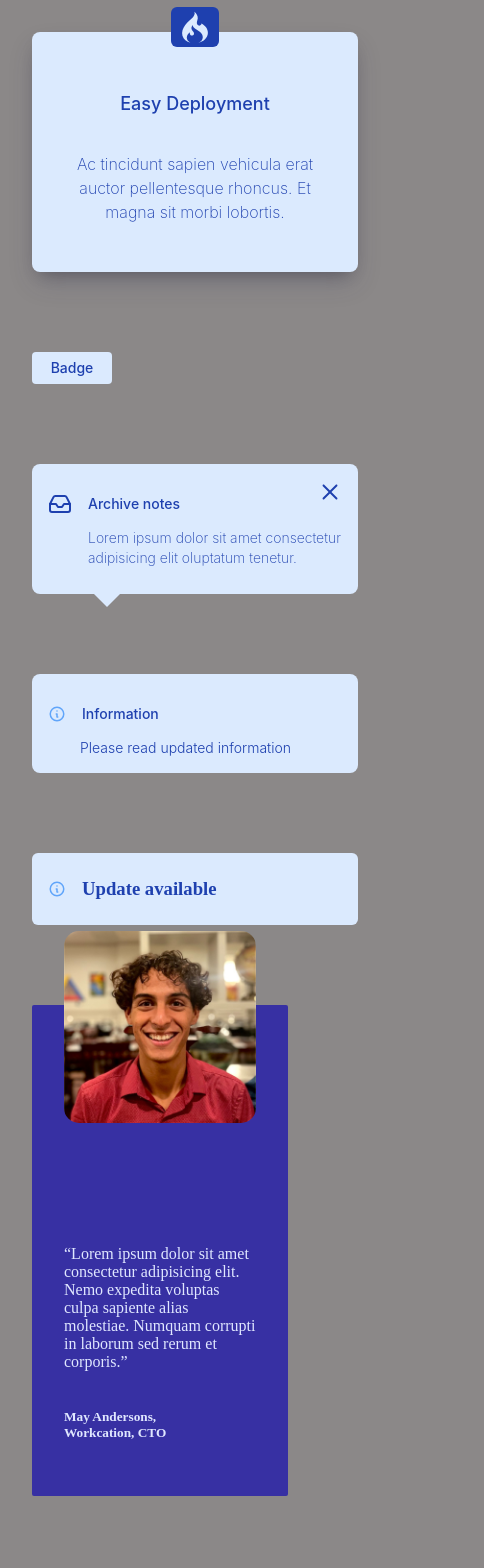
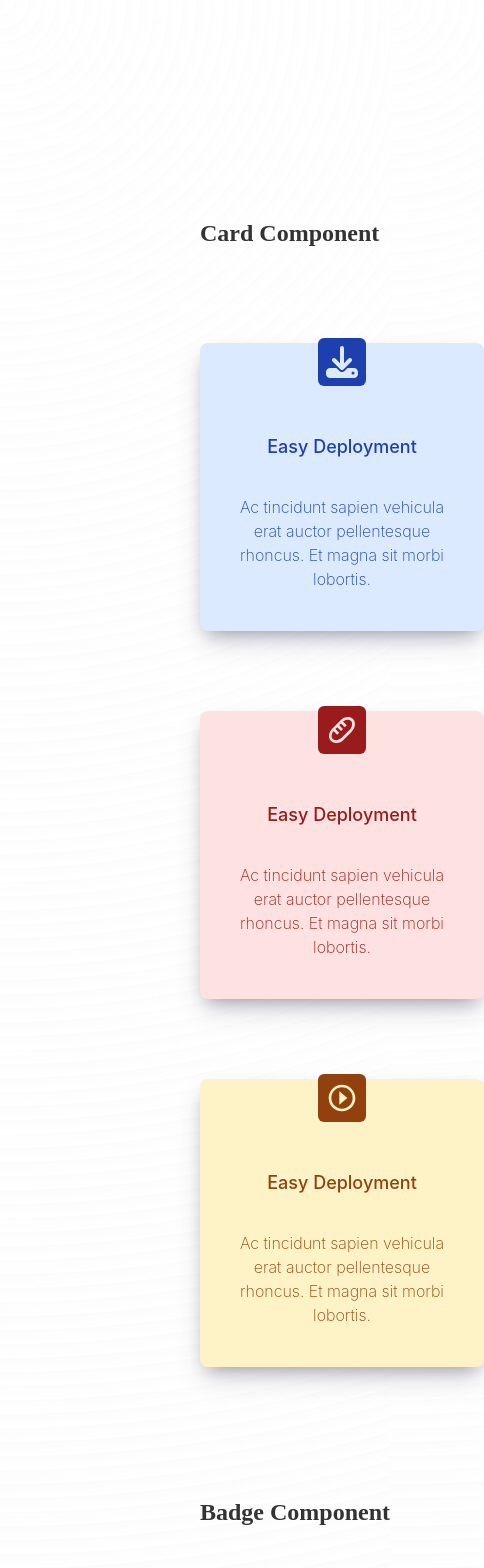
Before and after one commit to mlgknight/React-components-library, a React (Vite) app: page / in a window 390 px wide. Shown: the top 1568 px of the page, 484 px wide, since content can reach past the window. Before the commit the page ends 1528 px from the top, so only its background shows below. Built offline with nearby package versions, Linux system fonts and the light colour scheme.

Commit message:
updated background, added mobile support for the page, put each component into a container, added many copies of a component to showcase different options, css clean up

```diff
--- a/src/App.css
+++ b/src/App.css
@@ -1,7 +1,10 @@
 body {
-	background-color: rgb(139, 136, 136);
-	padding: 1.5rem;
+	padding: 10rem;
+	background-color: #ffffff;
+	opacity: 1;
+	background-image:  repeating-radial-gradient( circle at 0 0, transparent 0, #ffffff 14px ), repeating-linear-gradient( #f9f9f955, #f9f9f9 );
 }
+
 
 .container {
 	display: flex;
@@ -9,5 +12,5 @@ body {
 	flex-direction: row;
 	align-content: left;
 	justify-content: left;
-	gap: 5rem;
+	gap: 3rem;
 }
--- a/src/App.tsx
+++ b/src/App.tsx
@@ -5,13 +5,14 @@ import Toast from './Components/Toast';
 import Banner from './Components/Banner';
 import Testimonials from './Components/Testimonials';
 import { FcHome } from 'react-icons/fc';
-import testimg from '../src/assets/testimg.jpg';
-
-
-import { DiCodeigniter } from 'react-icons/di';
-
+import { FaDownload } from 'react-icons/fa6';
 import './App.css';
 import { colorSelection, colorType, variantType } from './types/definitions';
+import testimg from '../src/assets/testimg.jpg';
+import { BiBell } from 'react-icons/bi';
+import { BiAnchor } from 'react-icons/bi';
+import { BiBaguette } from 'react-icons/bi';
+import { BiCaretRightCircle } from 'react-icons/bi';
 
 function App() {
 	// Card props
@@ -19,9 +20,25 @@ function App() {
 		onClick: () => console.log('Card clicked'),
 		header_text: 'Easy Deployment',
 		className: '',
-		icon: <DiCodeigniter />,
+		icon: <FaDownload />,
 		cardColor: 'blue' as colorSelection,
 		iconColor: 'blue' as colorSelection,
+	};
+	const cardPropsTwo = {
+		onClick: () => console.log('Card clicked'),
+		header_text: 'Easy Deployment',
+		className: '',
+		icon: <BiBaguette />,
+		cardColor: 'red' as colorSelection,
+		iconColor: 'red' as colorSelection,
+	};
+	const cardPropsThree = {
+		onClick: () => console.log('Card clicked'),
+		header_text: 'Easy Deployment',
+		className: '',
+		icon: <BiCaretRightCircle />,
+		cardColor: 'yellow' as colorSelection,
+		iconColor: 'yellow' as colorSelection,
 	};
 
 	// Button props
@@ -30,17 +47,58 @@ function App() {
 		color: 'blue' as colorSelection,
 		colorType: 'light' as colorType,
 	};
+	const badgePropsTwo = {
+		variant: 'info' as variantType,
+		color: 'indigo' as colorSelection,
+		colorType: 'dark' as colorType,
+	};
+	const badgePropsThree = {
+		variant: 'info' as variantType,
+		color: 'red' as colorSelection,
+		colorType: 'dark' as colorType,
+	};
 
 	// Tooltip props
 	const toolTipProps = {
 		header_text: 'Archive notes',
+		color: 'gray' as colorSelection,
+		colorType: 'light' as colorType,
+	};
+	const toolTipPropsTwo = {
+		header_text: 'Archive notes',
+		color: 'gray' as colorSelection,
+		colorType: 'dark' as colorType,
+	};
+	const toolTipPropsThree = {
+		header_text: 'Archive notes',
 		color: 'blue' as colorSelection,
 		colorType: 'light' as colorType,
+	};
+	const toolTipPropsFour = {
+		header_text: 'Archive notes',
+		color: 'blue' as colorSelection,
+		colorType: 'dark' as colorType,
+	};
+	const toolTipPropsFive = {
+		header_text: 'Archive notes',
+		color: 'pink' as colorSelection,
+		colorType: 'light' as colorType,
+	};
+	const toolTipPropsSix = {
+		header_text: 'Archive notes',
+		color: 'pink' as colorSelection,
+		colorType: 'dark' as colorType,
 	};
 
 	// Toast props
 	const ToastProps = {
 		variant: 'info' as variantType,
+	};
+	const ToastPropsTwo = {
+		variant: 'error' as variantType,
+	};
+	const ToastPropsThree = {
+		variant: 'warning' as variantType,
 	};
 
 	// Banner props
@@ -48,35 +106,146 @@ function App() {
 		variant: 'info' as variantType,
 		className: '',
 	};
+	const BannerPropsTwo = {
+		variant: 'error' as variantType,
+		className: '',
+	};
+	const BannerPropsThree = {
+		variant: 'warning' as variantType,
+		className: '',
+	};
 
 	// Testimonials props
 	const TestimonialsProps = {
+		name: 'Oussama Ajala',
+		location: 'Charlotte, NC',
+		icon: <FcHome />,
+		color: 'white' as colorSelection,
+		img: testimg,
+	};
+
+	const TestimonialsPropsTwo = {
+		name: 'John Andersons',
+		location: 'Seattle, Washington',
+		icon: <BiAnchor />,
+		color: 'white' as colorSelection,
+	};
+
+	const TestimonialsPropsThree = {
 		name: 'May Andersons',
 		location: 'Workcation, CTO',
-		icon: <FcHome />,
+		icon: <BiBell />,
 		color: 'indigo' as colorSelection,
-		img: testimg
 	};
 
 	return (
 		<div className='container'>
+			{/* Card Section */}
+			<section className='component-section'>
+				<h2>Card Component</h2>
 				<Card {...cardProps}>
-				Ac tincidunt sapien vehicula erat auctor pellentesque rhoncus. Et magna
-				sit morbi lobortis.
+					Ac tincidunt sapien vehicula erat auctor pellentesque rhoncus. Et
+					magna sit morbi lobortis.
 				</Card>
+				<Card {...cardPropsTwo}>
+					Ac tincidunt sapien vehicula erat auctor pellentesque rhoncus. Et
+					magna sit morbi lobortis.
+				</Card>
+				<Card {...cardPropsThree}>
+					Ac tincidunt sapien vehicula erat auctor pellentesque rhoncus. Et
+					magna sit morbi lobortis.
+				</Card>
+			</section>
+
+			{/* Badge Section */}
+			<section className='component-section'>
+				<h2>Badge Component</h2>
+				<div style={{ display: 'flex', flexDirection: 'row', gap: '2rem' }}>
 					<Badge {...badgeProps}>Badge</Badge>
+					<Badge {...badgePropsTwo}>Badge</Badge>
+					<Badge {...badgePropsThree}>Badge</Badge>
+				</div>
+			</section>
 
+			{/* Tooltip Section */}
+			<section className='component-section'>
+				<h2>Tooltip Component</h2>
 				<Tooltip {...toolTipProps}>
 					Lorem ipsum dolor sit amet consectetur adipisicing elit oluptatum
 					tenetur.
 				</Tooltip>
+				<Tooltip {...toolTipPropsTwo}>
+					Lorem ipsum dolor sit amet consectetur adipisicing elit oluptatum
+					tenetur.
+				</Tooltip>
+				<Tooltip {...toolTipPropsThree}>
+					Lorem ipsum dolor sit amet consectetur adipisicing elit oluptatum
+					tenetur.
+				</Tooltip>
+				<Tooltip {...toolTipPropsFour}>
+					Lorem ipsum dolor sit amet consectetur adipisicing elit oluptatum
+					tenetur.
+				</Tooltip>
+				<Tooltip {...toolTipPropsFive}>
+					Lorem ipsum dolor sit amet consectetur adipisicing elit oluptatum
+					tenetur.
+				</Tooltip>
+				<Tooltip {...toolTipPropsSix}>
+					Lorem ipsum dolor sit amet consectetur adipisicing elit oluptatum
+					tenetur.
+				</Tooltip>
+			</section>
+
+			{/* Toast Section */}
+			<section className='component-section'>
+				<h2>Toast Component</h2>
 				<Toast {...ToastProps}></Toast>
-			<Banner {...BannerProps}></Banner>
+				<Toast {...ToastPropsTwo}></Toast>
+				<Toast {...ToastPropsThree}></Toast>
+			</section>
+
+			{/* Banner Section */}
+			<section className='component-section'>
+				<h2>Banner Component</h2>
+				<Banner {...BannerProps}>
+					We’ve just rolled out some amazing updates to make your experience
+					even better. Check out the new features, improved performance, and
+					sleek design.
+				</Banner>
+				<Banner {...BannerPropsTwo}>
+					We encountered an issue while processing your request. Please check
+					your input and try again. If the problem persists, contact support at
+					[support@example.com].
+				</Banner>
+				<Banner {...BannerPropsThree}>
+					Your session is about to expire due to inactivity. To avoid losing
+					unsaved changes, please take action now.
+				</Banner>
+			</section>
+
+			{/* Testimonials Section */}
+			<section className='component-section'>
+				<h2>Testimonials Component</h2>
 				<Testimonials {...TestimonialsProps}>
-				“Lorem ipsum dolor sit amet consectetur adipisicing elit. Nemo expedita
-				voluptas culpa sapiente alias molestiae. Numquam corrupti in laborum sed
-				rerum et corporis.”
+					"Hard work is the foundation upon which value is built. It transforms
+					potential into achievement, effort into excellence, and dreams into
+					reality. Without it, talent is wasted, and opportunity is lost. But
+					with it, even the impossible becomes possible, and the ordinary
+					becomes extraordinary."
 				</Testimonials>
+
+				<Testimonials {...TestimonialsPropsTwo}>
+					“Lorem ipsum dolor sit amet consectetur adipisicing elit. Nemo
+					expedita voluptas culpa sapiente alias molestiae. Numquam corrupti in
+					laborum sed rerum et corporis.”
+				</Testimonials>
+
+				<Testimonials {...TestimonialsPropsThree}>
+					“Lorem ipsum dolor sit amet consectetur adipisicing elit. Nemo
+					expedita voluptas culpa sapiente alias molestiae. Numquam corrupti in
+					laborum sed rerum et corporis.”
+				</Testimonials>
+			</section>
 		</div>
 	);
 }
--- a/src/Components/Badge.tsx
+++ b/src/Components/Badge.tsx
@@ -1,5 +1,6 @@
 import '../index.css';
 import { BadgeProps } from '../types/definitions';
+
 
 export default function Badge(props: BadgeProps) {
 	const { children, color, variant, colorType, className, ...rest } = props;
@@ -16,7 +17,7 @@ export default function Badge(props: BadgeProps) {
 	}
 
 	return (
-		<button {...rest} className={`${colorClass} ${variantClass} ${className}`}>
+		<button {...rest} className={`badge_class ${colorClass} ${variantClass} ${className}`}>
 			{children}
 		</button>
 	);
--- a/src/Components/Banner.tsx
+++ b/src/Components/Banner.tsx
@@ -3,9 +3,7 @@ import { FaRegCheckCircle } from 'react-icons/fa';
 import { RiErrorWarningLine } from 'react-icons/ri';
 import { HiOutlineInformationCircle } from 'react-icons/hi';
 import { VscError } from 'react-icons/vsc';
-import { BannerProps } from '../types/definitions'
-
-
+import { BannerProps } from '../types/definitions';
 
 export default function Banner(props: BannerProps) {
 	const { children, variant, className = '', ...rest } = props;
--- a/src/Components/Testimonials.tsx
+++ b/src/Components/Testimonials.tsx
@@ -3,10 +3,10 @@ import { TestimonialsProps } from '../types/definitions';
 import dots from '../assets/dots.png';
 
 export default function Testimonials(props: TestimonialsProps) {
-	const { name, location, icon, children, img, color } = props;
+	const { name, location, icon, children, img, color, ...rest } = props;
 
 	return (
-		<div className={`testimonials bg_dark_${color}`}>
+		<div {...rest} className={`testimonials bg_dark_${color}`}>
 			{color === 'white' ? (
 				<img src={dots} alt='background dot texture' className='dots-image' />
 			) : null}
@@ -24,7 +24,7 @@ export default function Testimonials(props: TestimonialsProps) {
 						</h3>
 					</div>
 				) : null}
-					<p style={img ? { textAlign: 'start' } : {}}>{children}</p>
+				<p style={img ? { textAlign: 'start' } : {}}>{children}</p>
 				{img ? (
 					<h5 className='img_style_text'>
 						{name}, <span>{location}</span>
--- a/src/index.css
+++ b/src/index.css
@@ -1,5 +1,4 @@
-/*Color Variables section */
-
+/* Color Variables section */
 :root {
 	--gray: #f3f4f6;
 	--red: #fee2e2;
@@ -23,20 +22,29 @@
 	--icon-blue: #60a5fa;
 }
 
-/*Tooltip section */
+/* Badge section */
 
+.badge_class {
+	box-shadow: rgba(0, 0, 0, 0.4) 0px 2px 4px, rgba(0, 0, 0, 0.3) 0px 7px 13px -3px, rgba(0, 0, 0, 0.2) 0px -3px 0px inset;
+}
+
+/* Tooltip section */
 .tooltip_class {
 	display: flex;
-	width: 384px;
-	height: 98px;
+	width: 100%;
+	max-width: 384px;
+	height: auto;
+	min-height: 98px;
 	border-radius: 8px;
 	padding: 16px;
 	background-color: #ffffff;
 	flex-direction: column;
+	margin: 0 auto;
+	box-shadow: rgba(0, 0, 0, 0.4) 0px 2px 4px, rgba(0, 0, 0, 0.3) 0px 7px 13px -3px, rgba(0, 0, 0, 0.2) 0px -3px 0px inset;
 }
 
 .tooltip_class h3 {
-	font-family: Inter;
+	font-family: Inter, sans-serif;
 	font-weight: 500;
 	font-size: 14px;
 	line-height: 20px;
@@ -44,7 +52,7 @@
 }
 
 .tooltip_class p {
-	font-family: Inter;
+	font-family: Inter, sans-serif;
 	font-weight: 200;
 	font-size: 14px;
 	line-height: 20px;
@@ -92,13 +100,12 @@
 }
 
 /* Card Section */
-
 .card {
-	width: 384px;
-	height: 208px;
-	padding-right: 24px;
-	padding-bottom: 32px;
-	padding-left: 24px;
+	width: 100%;
+	max-width: 384px;
+	height: auto;
+	min-height: 208px;
+	padding: 24px;
 	border-radius: 8px;
 	background-color: #f9fafb;
 	display: flex;
@@ -107,6 +114,7 @@
 	flex-direction: column;
 	box-shadow: rgba(50, 50, 93, 0.25) 0px 13px 27px -5px,
 		rgba(0, 0, 0, 0.3) 0px 8px 16px -8px;
+	margin: 0 auto;
 }
 
 .card_icon {
@@ -133,7 +141,7 @@
 }
 
 .card p {
-	font-family: Inter;
+	font-family: Inter, sans-serif;
 	font-weight: 200;
 	font-size: 16px;
 	line-height: 24px;
@@ -142,7 +150,7 @@
 }
 
 .card h3 {
-	font-family: Inter;
+	font-family: Inter, sans-serif;
 	font-weight: 500;
 	font-size: 18px;
 	line-height: 28px;
@@ -150,8 +158,7 @@
 	text-align: center;
 }
 
-/*Toast section */
-
+/* Toast section */
 .toast_icon.success {
 	color: var(--icon-green);
 }
@@ -169,14 +176,18 @@
 }
 
 .toast {
-	width: 352px;
-	height: 96px;
+	width: 100%;
+	max-width: 352px;
+	height: auto;
+	min-height: 96px;
 	border-radius: 8px;
-	padding: 1.6px 16px;
+	padding: 16px;
 	display: flex;
 	flex-direction: column;
 	gap: 0;
 	justify-content: center;
+	margin: 0 auto;
+	box-shadow: rgba(0, 0, 0, 0.4) 0px 2px 4px, rgba(0, 0, 0, 0.3) 0px 7px 13px -3px, rgba(0, 0, 0, 0.2) 0px -3px 0px inset;
 }
 
 .toast div {
@@ -187,7 +198,7 @@
 }
 
 .toast div h3 {
-	font-family: Inter;
+	font-family: Inter, sans-serif;
 	font-weight: 500;
 	font-size: 14px;
 	line-height: 20px;
@@ -196,7 +207,7 @@
 
 .toast_text {
 	text-align: start;
-	font-family: Inter;
+	font-family: Inter, sans-serif;
 	font-weight: 300;
 	font-size: 14px;
 	line-height: 20px;
@@ -254,7 +265,6 @@
 }
 
 /* Darker Color Classes */
-
 .bg_dark_white {
 	background-color: #ffffff;
 	color: #262626;
@@ -300,8 +310,7 @@
 	color: var(--pink);
 }
 
-/*Button section */
-
+/* Button section */
 button {
 	width: 80px;
 	height: 32px;
@@ -310,7 +319,7 @@ button {
 	cursor: pointer;
 	border: none;
 	background-color: #f3f4f6;
-	font-family: Inter;
+	font-family: Inter, sans-serif;
 	font-weight: 500;
 	font-size: 14px;
 	line-height: 20px;
@@ -320,10 +329,6 @@ button {
 
 .button_pill {
 	border-radius: 100px;
-	-webkit-border-radius: 100px;
-	-moz-border-radius: 100px;
-	-ms-border-radius: 100px;
-	-o-border-radius: 100px;
 }
 
 .button_square {
@@ -332,26 +337,28 @@ button {
 }
 
 /* Banner section */
-
 .banner_class {
-	width: 896px;
-	height: 80px;
+	width: 100%;
+	max-width: 700px;
+	height: auto;
+	min-height: 5rem;
 	gap: 12px;
-	top: -192px;
-	left: -919px;
 	border-radius: 6px;
 	padding: 16px;
+	margin: 0 auto;
+	box-shadow: rgba(0, 0, 0, 0.4) 0px 2px 4px, rgba(0, 0, 0, 0.3) 0px 7px 13px -3px, rgba(0, 0, 0, 0.2) 0px -3px 0px inset;
 }
 
 .banner_class_small {
-	width: 864px;
-	height: 40px;
+	width: 100%;
+	max-width: 864px;
+	height: auto;
+	min-height: 40px;
 	gap: 12px;
-	top: -158px;
-	left: 23px;
 	border-radius: 6px;
 	padding: 16px;
 	display: flex;
+	margin: 0 auto;
 }
 
 .banner_class div {
@@ -362,14 +369,13 @@ button {
 
 .banner_class p {
 	margin: 0 0 0 36.8px;
-	font-family: Inter;
+	font-family: Inter, sans-serif;
 	font-weight: 300;
 	font-size: 14.4px;
 	letter-spacing: 0%;
 }
 
 /* Testimonials section */
-
 .testimonials {
 	width: 672px;
 	height: 96px;
@@ -385,6 +391,8 @@ button {
 	position: relative;
 	z-index: 2;
 	gap: 16px;
+	box-shadow: rgba(0, 0, 0, 0.4) 0px 2px 4px,
+		rgba(0, 0, 0, 0.3) 0px 7px 13px -3px, rgba(0, 0, 0, 0.2) 0px -3px 0px inset;
 }
 
 .dots-image {
@@ -429,6 +437,7 @@ button {
 	-moz-border-radius: 15px;
 	-ms-border-radius: 15px;
 	-o-border-radius: 15px;
+	box-shadow: rgba(0, 0, 0, 0.4) 0px 2px 4px, rgba(0, 0, 0, 0.3) 0px 7px 13px -3px, rgba(0, 0, 0, 0.2) 0px -3px 0px inset;
 }
 
 .testimonials .img_style_text {
@@ -438,7 +447,28 @@ button {
 	width: 100%;
 }
 
-@media (max-width: 600px) {
+/* Container Section */
+.component-section {
+	gap: 5rem;
+	display: flex;
+	flex-direction: column;
+	border-radius: 8px;
+	padding: 2rem; /* Padding inside the container */
+	width: 100%; /* Take up full width of its parent */
+	max-width: 800px; /* Maximum width to prevent it from becoming too wide */
+	min-width: 300px; /* Minimum width to prevent it from becoming too small */
+	margin: 0 auto; /* Center the container horizontally */
+	box-sizing: border-box; /* Ensure padding is included in the width calculation */
+}
+
+.component-section h2 {
+	margin-bottom: 1rem;
+	color: #333;
+	font-size: 1.5rem;
+}
+
+/* Media Queries for Responsiveness */
+@media (max-width: 950px) {
 	.testimonials {
 		max-width: 12rem;
 		width: 12rem;
@@ -457,6 +487,7 @@ button {
 		height: auto;
 		position: relative;
 		bottom: 25%;
+
 	}
 
 	.testimonials .Testimonials_img {
```
Lines whose indentation alone changed are shown as unchanged.
